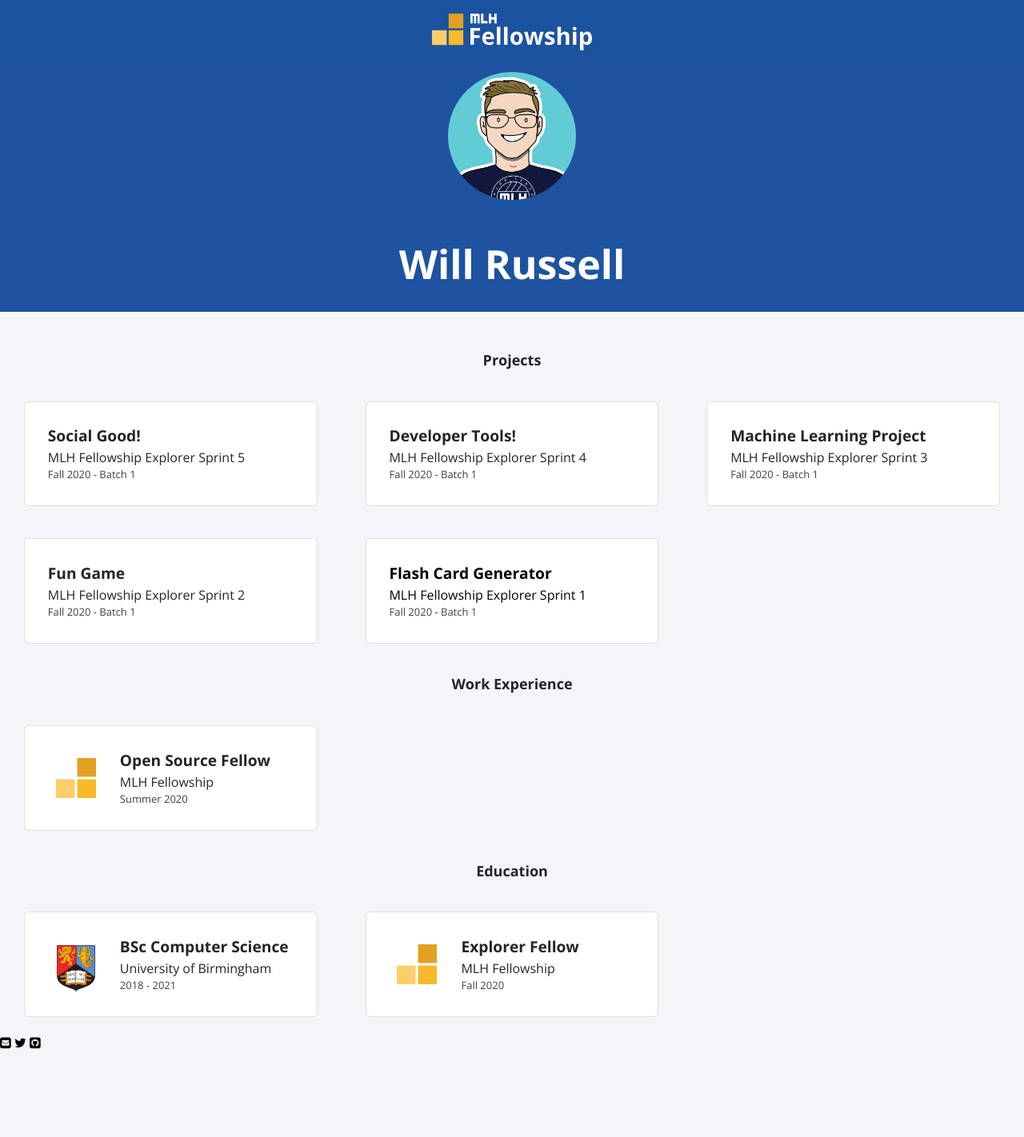
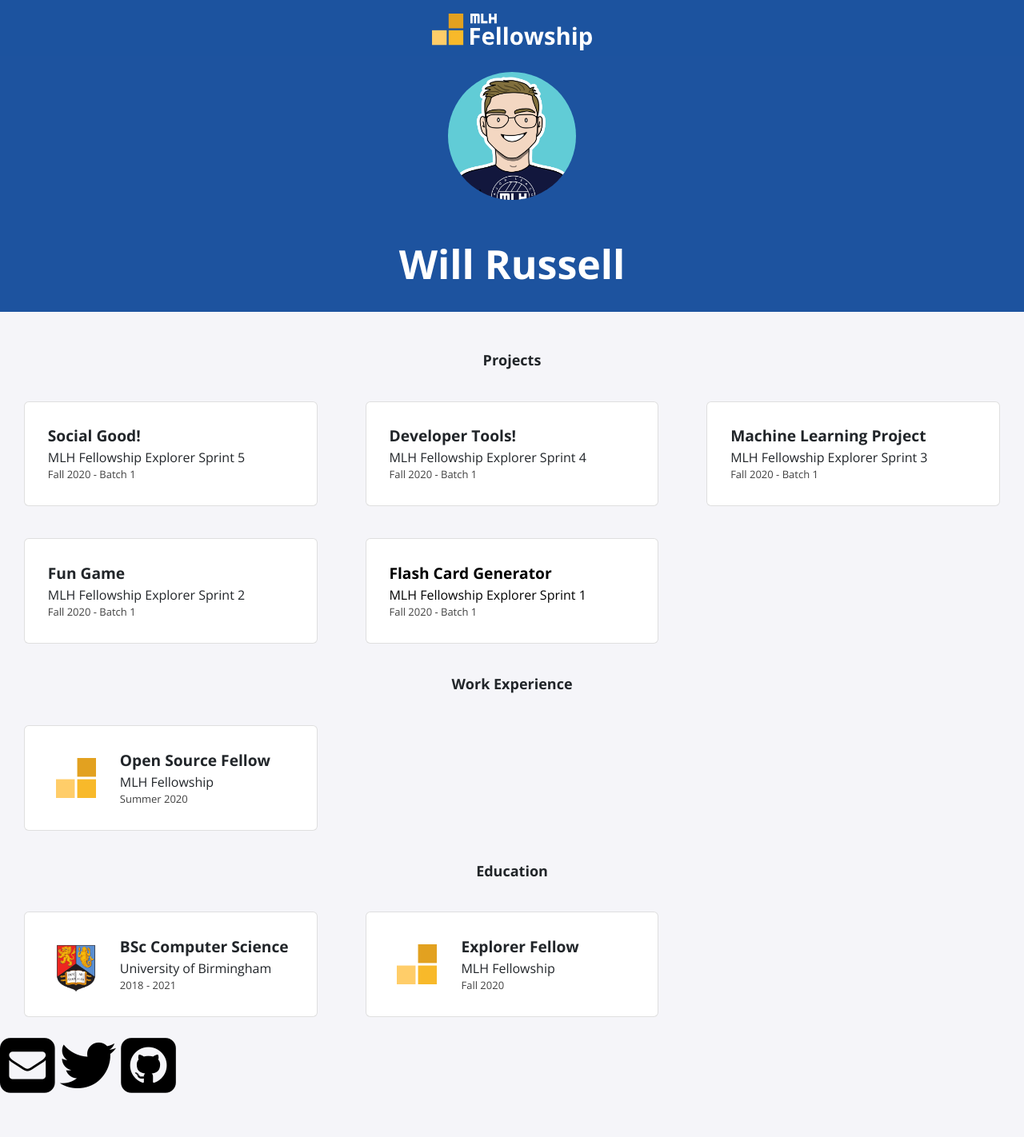
Before and after one commit to MLH-Fellowship/explorer-portfolio-batch2, a Jekyll site: the page built from index.html, in a window 1280 px wide. Shown: the whole page at 80% size. Built offline with Jekyll 4.4.1, drawn with Linux system fonts in a browser that asks for light colours; nearby versions of some CDN libraries; before the commit the page ends 1366 px from its top, so only the background shows below that.

Commit message:
Update social-media.yml

```diff
--- a/_data/social-media.yml
+++ b/_data/social-media.yml
@@ -2,16 +2,16 @@
   id: 'your.name@yoursite.com'
   href: 'mailto:'
   title: 'Email'
-  fa-icon: 'fa-envelope-square'
+  fa-icon: 'fa-envelope-square fa-5x'
 
 twitter:
   id: 'your-twitter-name'
   href: 'https://www.twitter.com/'
   title: 'Twitter'
-  fa-icon: 'fab fa-twitter'
+  fa-icon: 'fab fa-twitter fa-5x'
 
 github:
   id: 'your-github-name'
   href: 'https://github.com/'
   title: 'GitHub'
-  fa-icon: 'fa-github-square'
+  fa-icon: 'fa-github-square fa-5x'
```
